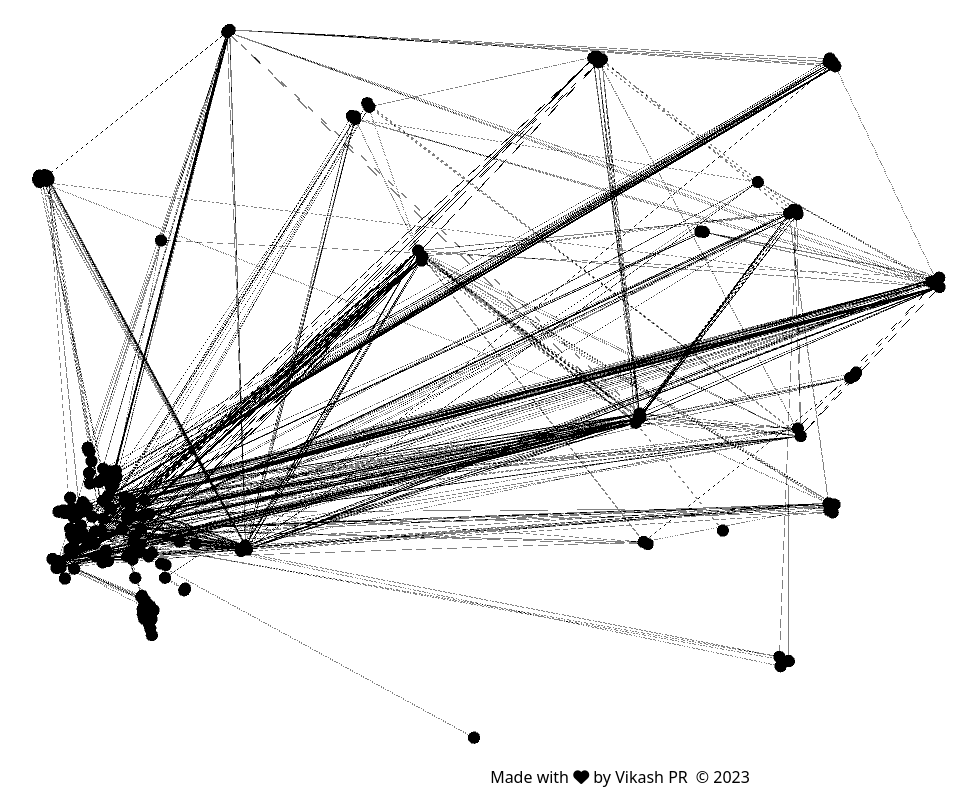
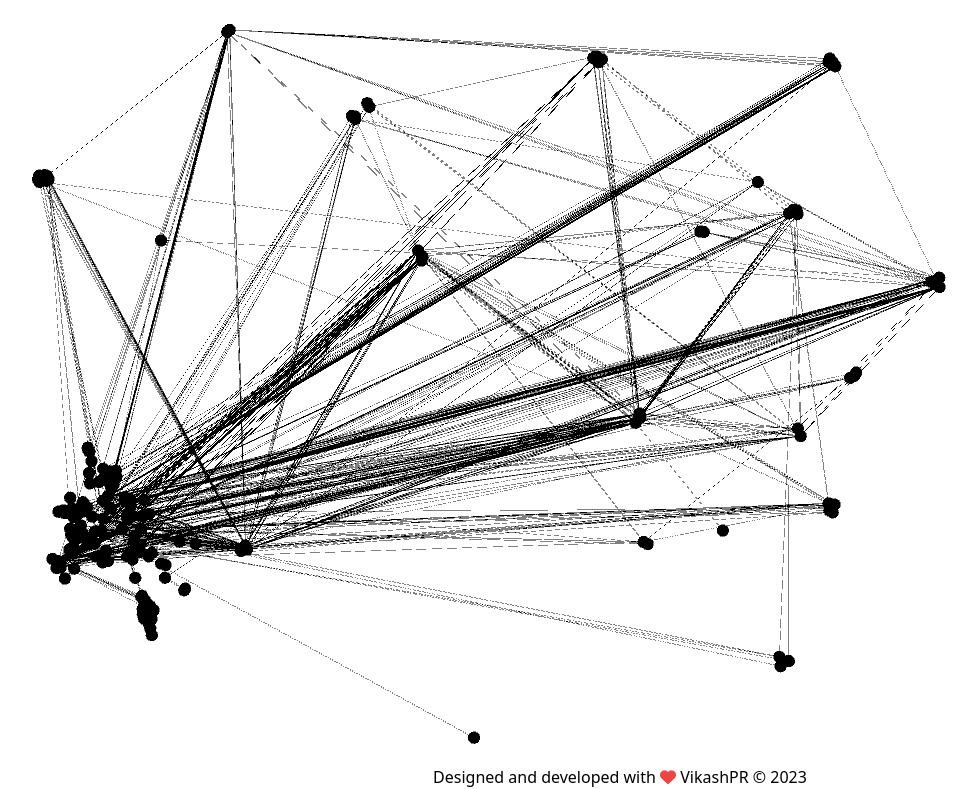
Before and after one commit to VikashPR/18CSE301J_RA2011003010737, a website with bundled scripts: page index.html in a window 1280 px wide. Shown: the part 6737-7526 px from the top of the page, without its empty margins (20-997 px from the left). Built offline with nearby package versions, Linux system fonts and the light colour scheme.

Commit message:
feat: fav icon, footer update

```diff
--- a/index.html
+++ b/index.html
@@ -13,7 +13,7 @@
     <script src="https://cdn.tailwindcss.com"></script>
     <script src='//code.jquery.com/jquery-2.2.2.min.js'></script>
     <script src="https://cdnjs.cloudflare.com/ajax/libs/d3/3.5.5/d3.min.js"></script>
-
+    <link rel="shortcut icon" href="./assets//images/favicon.ico" type="image/x-icon">
     <title>Info Viz</title>
 </head>
 
@@ -639,8 +639,7 @@
     <!-- Copy right and made with love -->
 
     <div class="flex justify-center items-center gap-x-2">
-        <p>Made with <i class="fa-solid fa-heart"></i> by <a href="#">Vikash PR</a></p>
-        <p>© 2023</p>
+        <p class="">Designed and developed with <i class="fas fa-heart text-red-500"></i> VikashPR © 2023</p>
     </div>
 </footer>
 
```
Also changed, not shown: assets/images/favicon.ico (added).
